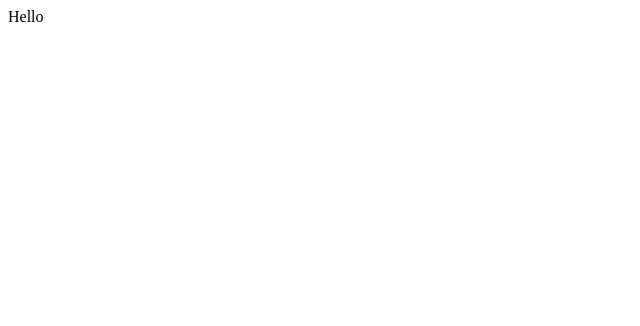
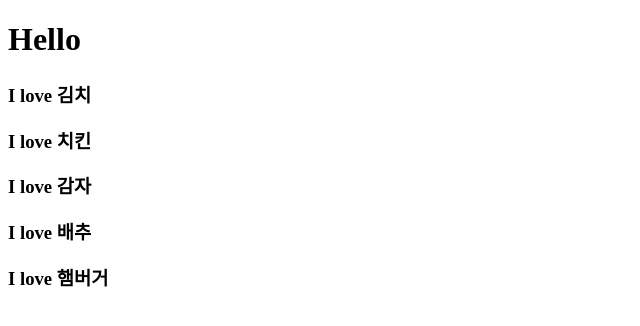
Before and after one commit to woosub0602/movie_app_2020, a React (Create React App) app: page / in a window 1280 px wide. Shown: the top 326 px of the page, without its empty margins (0-640 px from the left). Built offline with nearby package versions, Linux system fonts and the light colour scheme.

Commit message:
Edit App.js 수업 내용 추가

```diff
--- a/src/App.js
+++ b/src/App.js
@@ -1,8 +1,23 @@
 import React from 'react';
+
+function Food({fav}) {
+  return (
+  <h3>I love  { fav }</h3>
+  );
+}
 
 function App() {
   // return <div className="App" />;
-  return <div>Hello</div>;
+  return (
+    <div>
+      <h1>Hello</h1>
+      <Food fav="김치" />
+      <Food fav="치킨" />
+      <Food fav="감자" />
+      <Food fav="배추" />
+      <Food fav="햄버거" />
+    </div>
+    );
 }
 
 export default App;
```
